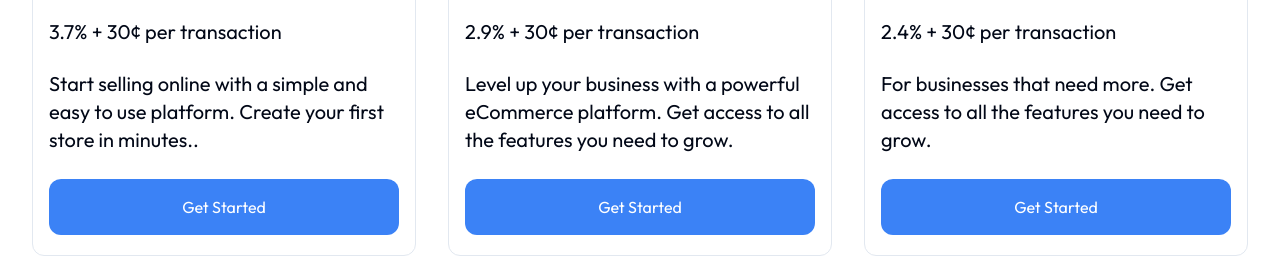
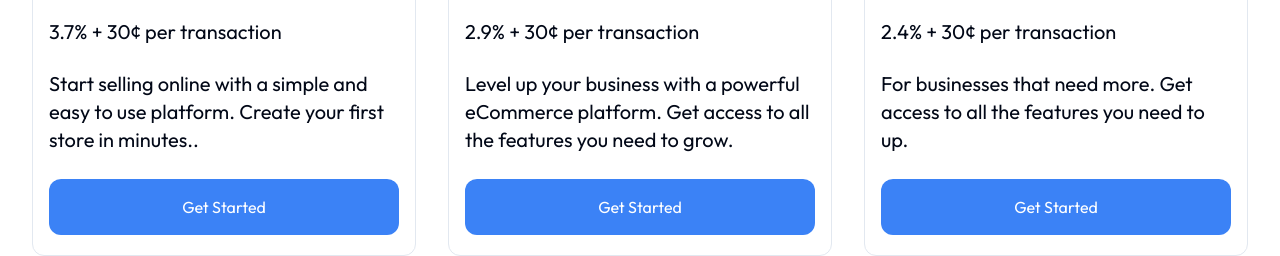
Before and after one commit to Afzalfaizi/landing-page-task, a Next.js app: page / in a window 1280 px wide. Shown: the part 3884-4140 px from the top of the page. Built offline with nearby package versions, Linux system fonts and the light colour scheme.

Commit message:
update description in PriceSection for clarity

```diff
--- a/components/PriceSection.tsx
+++ b/components/PriceSection.tsx
@@ -20,7 +20,7 @@ const features = [
     price: "$200/month",
     fees: "2.4% + 30¢ per transaction",
     description:
-      "For businesses that need more. Get access to all the features you need to grow.",
+      "For businesses that need more. Get access to all the features you need to up.",
   },
 ];
 
```
